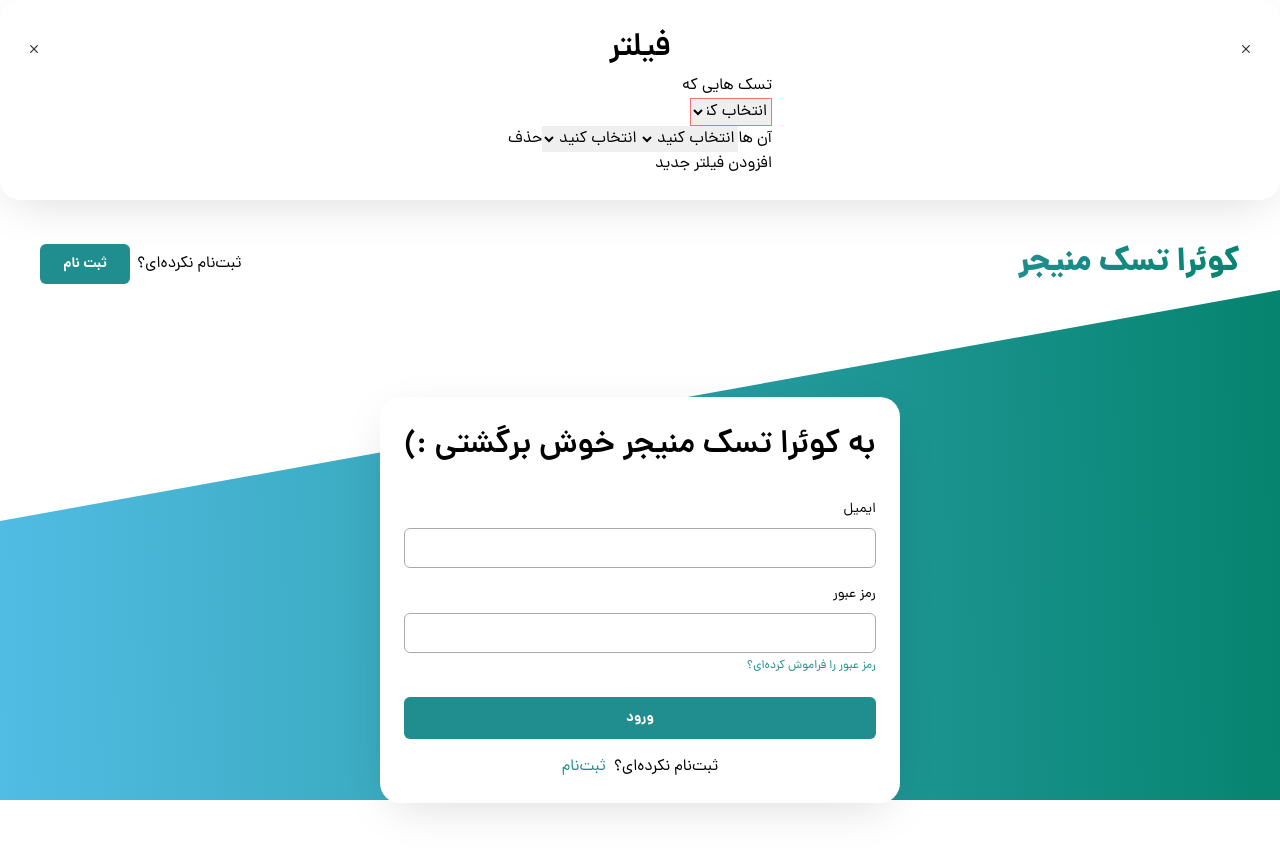
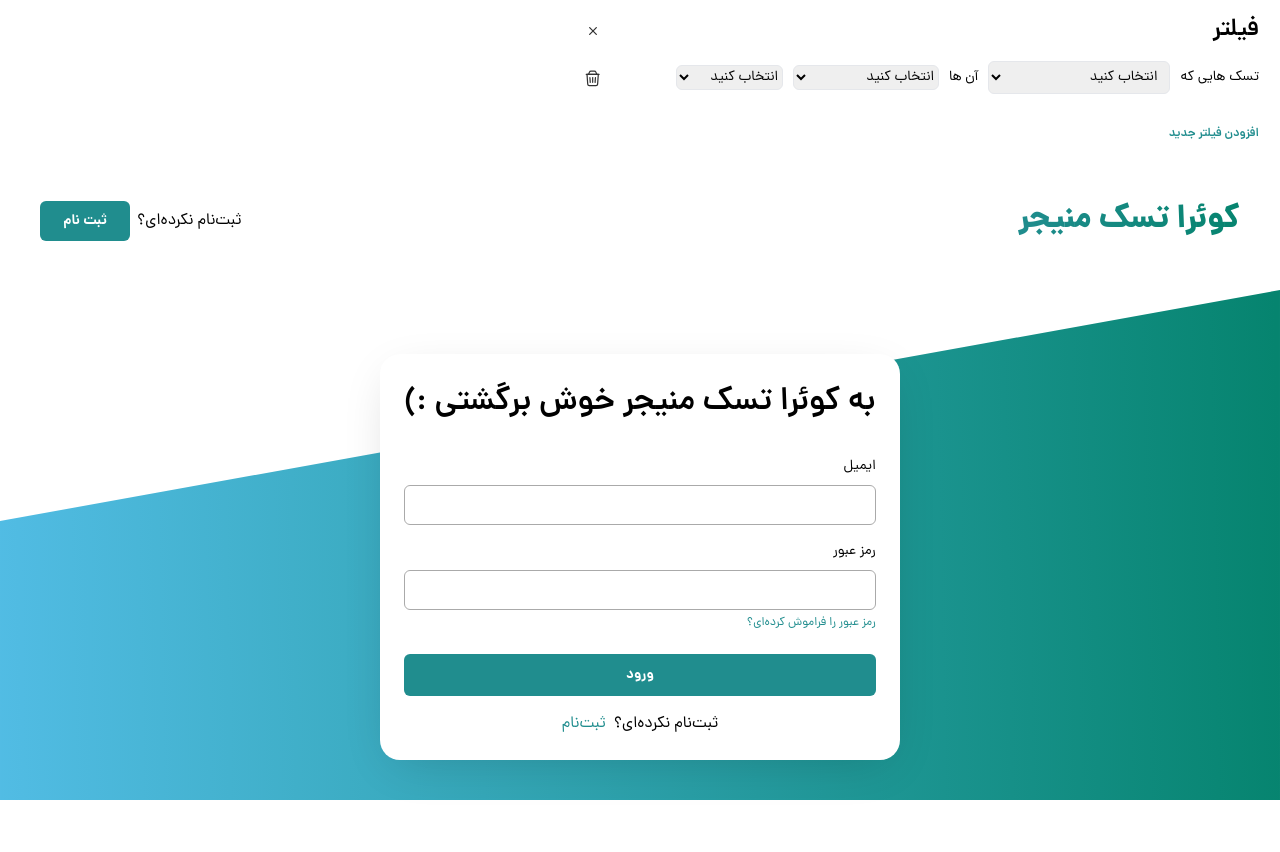
Before and after one commit to Quera-Spring-Front-end-Bootcamp/Group3, a React (Vite) app: page /auth/login in a window 1280 px wide. Both pictures are taken after a click on the button "افزودن فیلتر جدید". Shown: the top 852 px of the page. Built offline with nearby package versions, Linux system fonts and the light colour scheme.

Commit message:
start style

```diff
--- a/src/assets/Icons.jsx
+++ b/src/assets/Icons.jsx
@@ -48,6 +48,60 @@ const icons = {
       />
     </svg>
   ),
+  TrashIcons: (
+    <svg
+      width="20"
+      height="20"
+      viewBox="0 0 20 20"
+      fill="none"
+      xmlns="http://www.w3.org/2000/svg"
+    >
+      <path
+        fillRule="evenodd"
+        clipRule="evenodd"
+        d="M13.0081 17.5825H6.33402C5.49009 17.5825 4.78883 16.9312 4.72595 16.0889L4.00293 6.29785H15.315L14.6161 16.0849C14.5557 16.9288 13.8536 17.5825 13.0081 17.5825V17.5825Z"
+        stroke="#323232"
+        strokeWidth="1.20907"
+        strokeLinecap="round"
+        strokeLinejoin="round"
+      />
+      <path
+        d="M9.67255 9.52148V14.3578"
+        stroke="#323232"
+        strokeWidth="1.20907"
+        strokeLinecap="round"
+        strokeLinejoin="round"
+      />
+      <path
+        d="M3.22461 6.29755H16.1214"
+        stroke="#323232"
+        strokeWidth="1.20907"
+        strokeLinecap="round"
+        strokeLinejoin="round"
+      />
+      <path
+        d="M13.703 6.29743L12.8865 4.11949C12.6503 3.48997 12.049 3.07324 11.3768 3.07324H7.96883C7.29659 3.07324 6.69528 3.48997 6.4591 4.11949L5.64258 6.29743"
+        stroke="#323232"
+        strokeWidth="1.20907"
+        strokeLinecap="round"
+        strokeLinejoin="round"
+      />
+      <path
+        d="M12.4377 9.52148L12.0911 14.3578"
+        stroke="#323232"
+        strokeWidth="1.20907"
+        strokeLinecap="round"
+        strokeLinejoin="round"
+      />
+      <path
+        d="M6.90843 9.52148L7.25503 14.3578"
+        stroke="#323232"
+        strokeWidth="1.20907"
+        strokeLinecap="round"
+        strokeLinejoin="round"
+      />
+    </svg>
+  ),
 };
 
 export default icons;
--- a/src/components/Filter/Filter.jsx
+++ b/src/components/Filter/Filter.jsx
@@ -46,17 +46,18 @@ const Filter = () => {
     isOpen && (
       <Card
         title="فیلتر"
+        className="items-start gap-[14px] py-[15px] px-[21px] w-[718px]"
+        titleClassName="text-2xl text-[#000000] font-semibold "
         handleClose={handleClose}
         closeIconLeft={icons.CloseIcon}
-        closeIcon={icons.CloseIcon}
       >
-        <div>
+        <div className="w-full flex flex-col items-start gap-8">
           {filters.map((filter, index) => (
-            <div key={index}>
-              <span>تسک هایی که</span>
-              <div className="w-[82px]">
+            <div key={index} className="w-full flex items-center">
+              <div className="flex items-center gap-[10px]">
+                <span className="text-[#000000] text-sm ">تسک هایی که</span>
                 <select
-                  className="border border-red-400 w-full "
+                  className=" text-sm text-[#1e1e1e1] w-[182px] border border-[E9EBF0] rounded-md focus:outline-none py-1 px-2"
                   value={filter.option1}
                   onChange={(e) => handleOptionChange(index, 0, e.target.value)}
                 >
@@ -69,22 +70,27 @@ const Filter = () => {
                     </option>
                   ))}
                 </select>
-              </div>
-              <span>آن ها</span>
+                <span className="text-[#000000] text-sm ">آن ها</span>
                 <select
                   value={filter.option2}
                   onChange={(e) => handleOptionChange(index, 1, e.target.value)}
+                  className=" text-sm text-[#1e1e1e1] w-[146px] border border-[E9EBF0] rounded-md focus-visible:border-[E9EBF0]"
                 >
                   <option value="" disabled>
                     انتخاب کنید
                   </option>
                   {optionsTag.map((option) => (
-                  <option key={option.id} value={option.value}>
+                    <option
+                      key={option.id}
+                      value={option.value}
+                      className="text-[#1E1E1E] text-xs "
+                    >
                       {option.value}
                     </option>
                   ))}
                 </select>
                 <select
+                  className=" text-sm text-[#1e1e1e1] w-[107px] border border-[E9EBF0] rounded-md focus-visible:border-[E9EBF0]"
                   value={filter.option3}
                   onChange={(e) => handleOptionChange(index, 2, e.target.value)}
                 >
@@ -92,15 +98,30 @@ const Filter = () => {
                     انتخاب کنید
                   </option>
                   {optionsIsOrNot.map((option) => (
-                  <option key={option.id} value={option.value}>
+                    <option
+                      key={option.id}
+                      value={option.value}
+                      className="text-[#1E1E1E] text-xs "
+                    >
                       {option.value}
                     </option>
                   ))}
                 </select>
-              <button onClick={() => handleRemoveFilter(index)}>حذف</button>
+              </div>
+              <button
+                className="flex flex-1 justify-end"
+                onClick={() => handleRemoveFilter(index)}
+              >
+                {icons.TrashIcons}
+              </button>
             </div>
           ))}
-          <button onClick={handleAddFilter}>افزودن فیلتر جدید</button>
+          <button
+            onClick={handleAddFilter}
+            className="text-[#208D8E] font-semibold text-xs  "
+          >
+            افزودن فیلتر جدید
+          </button>
         </div>
       </Card>
     )
--- /dev/null
+++ b/src/components/Filter/SelectFilter.jsx
@@ -0,0 +1,22 @@
+export const SelectFilter = (handleOptionChange, value) => {
+  return (
+    <select
+      className={`text-sm text-[#1e1e1e1]  border border-[E9EBF0] rounded-md focus-visible:border-[E9EBF0]  ${handleOptionChange.className}`}
+      value={value}
+      onChange={() => handleOptionChange}
+    >
+      <option disabled className="text-[#1E1E1E] text-xs ">
+        انتخاب کنید
+      </option>
+      {handleOptionChange.options.map((option) => (
+        <option
+          key={option.id}
+          className="text-[#1E1E1E] text-xs "
+          value={option.value}
+        >
+          {option.value}
+        </option>
+      ))}
+    </select>
+  );
+};
```
Lines whose indentation alone changed are shown as unchanged.
